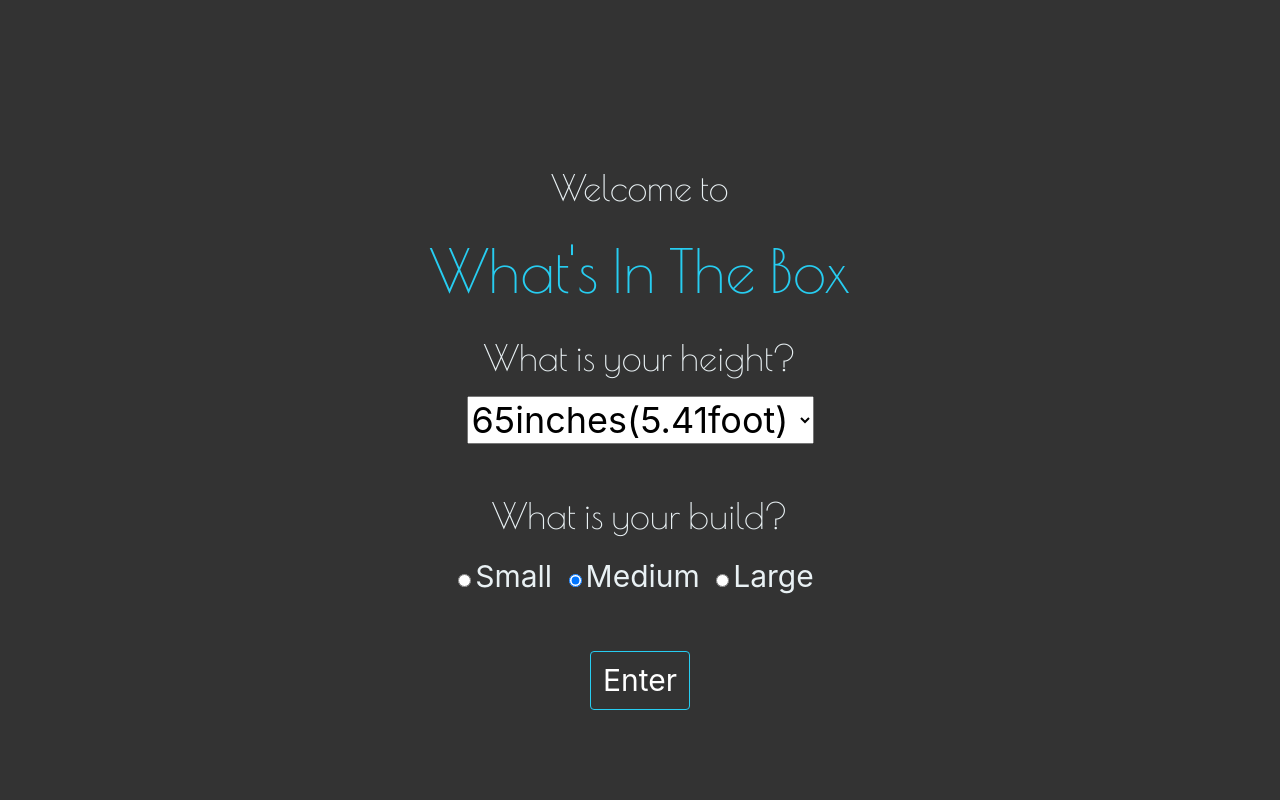
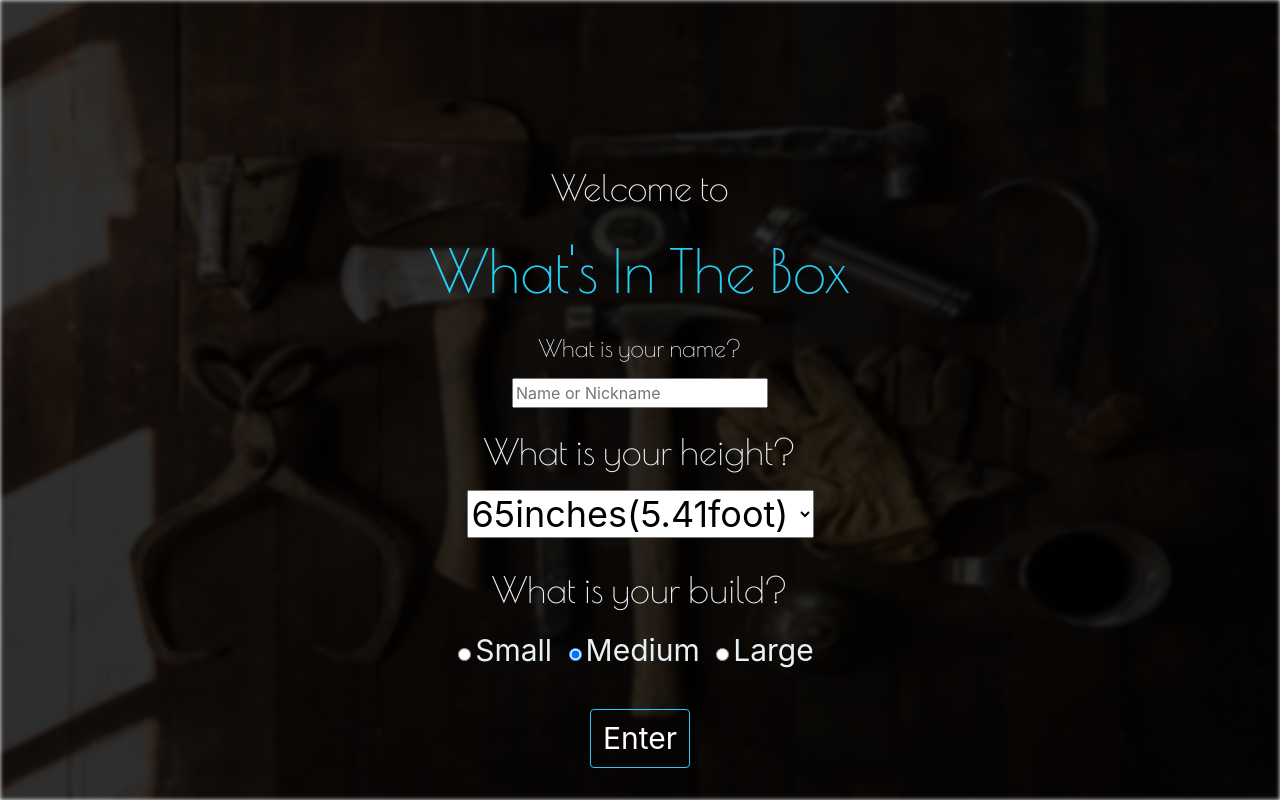
Before and after one commit to AdrianHavengaBennett/SS-APP, a plain HTML site: page index.html in a window 1280 px wide. Drawn offline with nearby package versions, Linux system fonts and the light colour scheme.

Commit message:
added background images / added specific electrical info / added name input to home page

```diff
--- a/assets/css/style.css
+++ b/assets/css/style.css
@@ -8,6 +8,7 @@ body {
 }
 
 header {
+    position: relative;
     background-color: #333;
 }
 
@@ -16,9 +17,16 @@ header {
     margin: 16px 0;
 }
 
+.background-image {
+    position: fixed;
+    width: 100%;
+    height: 100vh;
+    -webkit-filter: blur(5px) grayscale(5%) brightness(20%);
+    filter: blur(2px) grayscale(5%) brightness(20%);
+}
+
 .navbar {
     border-top: 1px solid #27cdf1;
-    border-bottom: 1px solid #27cdf1;
     padding: 0;
     background-color: #333;
 }
@@ -66,7 +74,10 @@ h6 {
 .section-wrapper {
     position: absolute;
     width: 100%;
-    top: 5%;
+}
+
+.section-content {
+    position: relative;
 }
 
 #section-heading {
@@ -100,6 +111,7 @@ h6 {
 }
 
 footer {
+    position: relative;
     background-color: #333;
 }
 
@@ -125,7 +137,6 @@ footer {
     margin: 0;
     padding: 0;
     width: 100%;
-    min-height: 100vh;
     background-color: #333;
 }
 
@@ -134,9 +145,19 @@ footer {
     margin: 16px 16px 0 16px;
 }
 
+.name {
+    text-align: center;
+    width: 100%;
+    margin: 16px 16px 0 16px;
+}
+
+input[type=text] {
+    margin-top: 12px;
+}
+
 .height {
     width: 100%;
-    margin: 16px;
+    margin: 16px 16px 0 16px;
 }
 
 select[name=height] {
@@ -151,7 +172,7 @@ option {
 
 .build {
     width: 100%;
-    margin: 16px;
+    margin: 12px 16px 0 16px;
 }
 
 .home-choices {
@@ -169,6 +190,15 @@ option {
     font-family: "Poiret One", sans-serif;
     font-size: 24px;
     margin-bottom: 12px;
+    font-weight: 500;
+    color: #e9f1f4;
+}
+
+#name {
+    text-align: center;
+    font-family: "Poiret One", sans-serif;
+    font-size: 24px;
+    margin: 0;
     font-weight: 500;
     color: #e9f1f4;
 }
@@ -197,7 +227,6 @@ option {
     margin: 0;
     padding: 0;
     width: 100%;
-    min-height: 100vh;
     background-color: #595959;
 }
 
@@ -207,7 +236,6 @@ option {
     margin: 0;
     padding: 0;
     width: 100%;
-    min-height: 100vh;
     background-color: #595959;
 }
 
@@ -217,7 +245,6 @@ option {
     margin: 0;
     padding: 0;
     width: 100%;
-    min-height: 100vh;
     background-color: #595959;
 }
 
@@ -227,7 +254,6 @@ option {
     margin: 0;
     padding: 0;
     width: 100%;
-    min-height: 100vh;
     background-color: #595959;
 }
 
--- a/index.html
+++ b/index.html
@@ -17,12 +17,23 @@
 <body>
     <section class="home-page">
 
+        <img class="background-image" src="/assets/images/Handyman.jpg" alt="Hanging tools background image"></img>
+
         <div class="section-wrapper">
 
             <div class="row no-gutters container-fluid">
                 <div class="welcome col-xs-12">
                     <p id="welcome">Welcome to</p>
                     <h1 id="title">What's In The Box</h1>
+                </div>
+            </div>
+
+            <div class="row no-gutters container-fluid">
+                <div class="name col-xs-12">
+                    <form action="#" method="post">
+                        <p id="name">What is your name?</p>
+                        <input type="text" name="name" placeholder="Name or Nickname"/>
+                    </form>
                 </div>
             </div>
 
```
Also changed, not shown: electrical.html (+8 -6 lines), gas.html (+2 -0 lines), ladders.html (+2 -0 lines), plumbing.html (+3 -0 lines), assets/images/Electrical.jpg (added), assets/images/Gas.jpg (added), assets/images/Handyman.jpg (added), assets/images/Ladder.jpg (added), assets/images/Plumbing.jpg (added), 1 other file.
